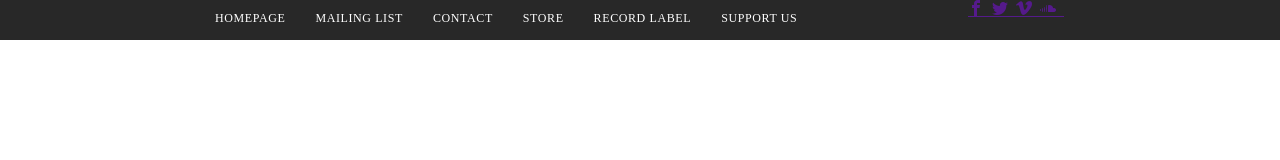
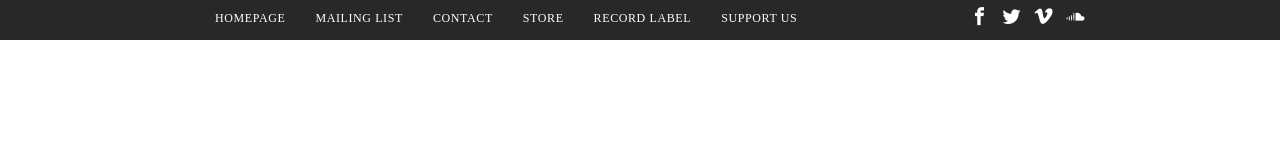
Before and after one commit to ostinatos/vue-radio, a Vue app: page /#/ in a window 1280 px wide. Shown: the top 160 px of the page. Built offline with nearby package versions, Linux system fonts and the light colour scheme.

Commit message:
use vue component method to control social nav links

```diff
--- a/src/components/Sketch.vue
+++ b/src/components/Sketch.vue
@@ -3,22 +3,7 @@
         <div class="header">
             <div class="header-content-wrapper">
                 <main-nav></main-nav>
-                <div class="social-links">
-                    <ul>
-                        <li>
-                            <a href="" class="icon icon-facebook"></a>
-                        </li>
-                        <li>
-                            <a href="" class="icon icon-twitter"></a>
-                        </li>
-                        <li>
-                            <a href="" class="icon icon-vimeo"></a>
-                        </li>
-                        <li>
-                            <a href="" class="icon icon-soundcloud"></a>
-                        </li>
-                    </ul>
-                </div>
+                <nav-social-links/>
                 <div class="search-panel">
 
                 </div>
@@ -36,10 +21,12 @@
 
 <script>
 import MainNav from '@/components/main-nav'
+import NavSocialLinks from '@/components/nav-social-links'
 
 export default {
     components: {
-        'main-nav': MainNav
+        'main-nav': MainNav,
+        'nav-social-links':NavSocialLinks
     }
 }
 
@@ -73,18 +60,5 @@
     -webkit-margin-after: 0em;
 }
 
-/*style for social links  */
 
-.social-links {
-    float: right;
-    width: 20%;
-}
-
-.social-links li {
-    display: inline;
-}
-
-.social-links li a {
-    letter-spacing: .5em;
-}
 </style>
--- a/src/components/main-nav/main-nav.vue
+++ b/src/components/main-nav/main-nav.vue
@@ -1,10 +1,10 @@
 <template>
     <nav class="main-nav">
         <ul>
-            <li v-for="item in navData" :key="item">
+            <li v-for="item in navData" :key="item.label">
                 <a :href="item.link">{{item.label}}</a>
                 <ul class="sub-menu-list" v-if="item.childNavData && item.childNavData.length>0">
-                    <li v-for="child in item.childNavData" :key="child">
+                    <li v-for="child in item.childNavData" :key="child.label">
                         <a :href="child.link">{{child.label}}</a>
                     </li>
                 </ul>
--- /dev/null
+++ b/src/components/nav-social-links/index.js
@@ -0,0 +1,2 @@
+import NavSocialLinks from './nav-social-links'
+export default NavSocialLinks
--- /dev/null
+++ b/src/components/nav-social-links/nav-social-links.vue
@@ -0,0 +1,85 @@
+<template>
+    <div class="social-links">
+        <ul>
+            <li v-for="(item, index) in socialLinks" :key="item.name">
+                <a :href="item.link" v-bind:class="iconClass(index)"></a>
+            </li>
+        </ul>
+    </div>
+</template>
+<script>
+export default {
+    data() {
+        return {
+            socialLinks: [
+                {
+                    "link": "#",
+                    "name": "facebook"
+                },
+                {
+                    "link": "#",
+                    "name": "twitter"
+                },
+                {
+                    "link": "#",
+                    "name": "vimeo"
+                },
+                {
+                    "link": "#",
+                    "name": "soundcloud"
+                },
+            ]
+        }
+    },
+    methods:{
+        iconClass(index){
+            return ["icon", `icon-${this.socialLinks[index].name}`]
+        }
+    }
+}
+</script>
+
+<style scoped>
+/*style for social links  */
+
+.social-links {
+    float: right;
+    width: 20%;
+    color: white;
+}
+
+.social-links li {
+    list-style: none;
+    display: inline-block;
+}
+
+.social-links li a {
+    letter-spacing: .5em;
+}
+
+.social-links a {
+    text-decoration: none;
+    cursor: pointer;
+    display: inline-block;
+    width: 32px;
+    height: 32px;
+    text-align: center;
+    line-height: 32px;
+    font-size: 18px;
+}
+
+.social-links a,
+.social-links a:link,
+.social-links a:visited,
+.social-links a:focus {
+    color: white;
+}
+
+.social-links a:hover {
+    color: #c4c4c4;
+}
+
+.social-links a:active {
+    color: white;
+}
+</style>
```
